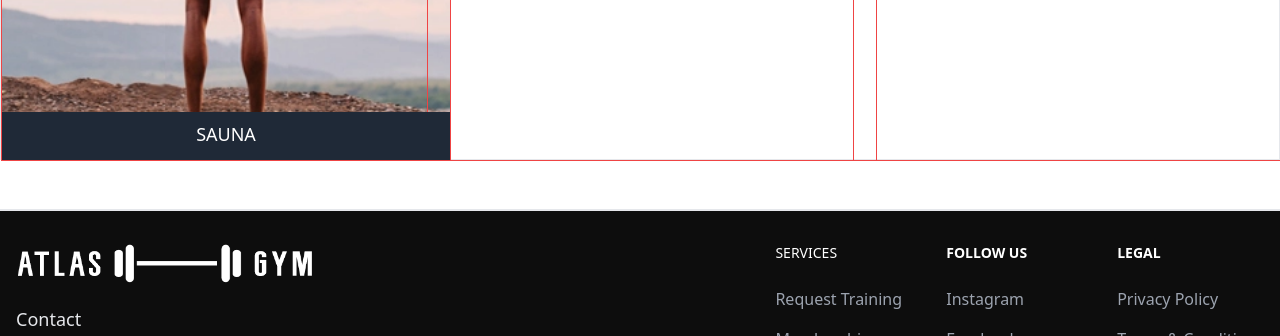
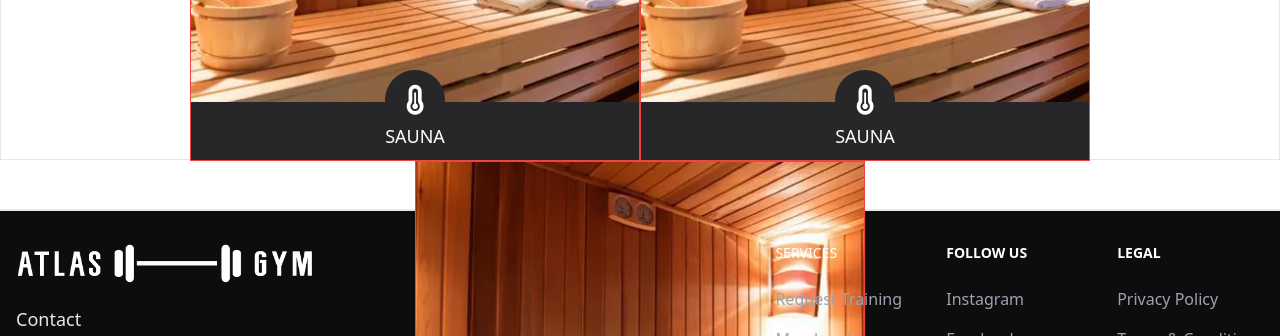
Before and after one commit to jll38/gym-site, a Next.js app: page /services in a window 1280 px wide. Shown: the part 789-1125 px from the top of the page. Built offline with nearby package versions, Linux system fonts and the light colour scheme.

Commit message:
componentized box

```diff
--- /dev/null
+++ b/src/components/SlideColorBox.js
@@ -0,0 +1,73 @@
+import React from "react";
+export function SlideColorBox({ idNum, title, sub, icon }) {
+  return (
+    <div
+      onMouseEnter={() => {
+        //Remove Classes
+        document
+          .getElementById("service-" + idNum + "-box")
+          .classList.remove("top-[440px]", "bg-zinc-800");
+        document
+          .getElementById("service-" + idNum + "-title")
+          .classList.remove("-top-10");
+        document
+          .getElementById("service-" + idNum + "-icon")
+          .classList.remove("-top-8", "text-white", "child:bg-zinc-800"); //Add Classes
+
+        document
+          .getElementById("service-" + idNum + "-box")
+          .classList.add("top-[0px]", "bg-red-600/90");
+        document
+          .getElementById("service-" + idNum + "-title")
+          .classList.add("top-10");
+        document
+          .getElementById("service-" + idNum + "-icon")
+          .classList.add("top-6", "text-red-600", "child:bg-white");
+      }}
+      onMouseLeave={() => {
+        //Remove Classes
+        document
+          .getElementById("service-" + idNum + "-box")
+          .classList.remove("top-[0px]", "bg-red-600/90");
+        document.getElementById("service-" + idNum + "-title").classList.remove("top-10");
+        document
+          .getElementById("service-" + idNum + "-icon")
+          .classList.remove("top-6", "text-red-600", "child:bg-white"); //Add Classes
+
+        document
+          .getElementById("service-" + idNum + "-box")
+          .classList.add("top-[440px]", "bg-zinc-800");
+        document
+          .getElementById("service-" + idNum + "-title")
+          .classList.add("-top-10");
+        document
+          .getElementById("service-" + idNum + "-icon")
+          .classList.add("-top-8", "text-white", "child:bg-zinc-800");
+      }}
+      className="border-red-500 border w-[450px] bg-[url('/images/sauna.webp')] bg-cover bg-no-repeat bg-center h-[500px] overflow-hidden"
+    >
+      <div
+        id={"service-" + idNum + "-box"}
+        className="bg-zinc-800 z-50 transition-all duration-300 top-[440px] h-[500px] relative flex flex-col items-center px-10"
+      >
+        <div
+          id={"service-" + idNum + "-icon"}
+          className="w-full flex justify-center relative -top-8 text-white transition-all duration-300 child:bg-zinc-800"
+        >
+          <div className="w-[60px] h-[60px] relative  rounded-full flex justify-center items-center ">
+            <i class={`fa-solid fa-${icon} text-3xl`}></i>
+          </div>
+        </div>
+        <div
+          id={"service-" + idNum + "-title"}
+          className="text-white -top-10  relative  uppercase font-medium transition-all duration-300"
+        >
+          <div className="text-center uppercase text-lg">{title}</div>
+          <div className="relative top-28 text-white text-md font-medium">
+            {sub}
+          </div>
+        </div>
+      </div>
+    </div>
+  );
+}
--- a/src/pages/services.js
+++ b/src/pages/services.js
@@ -1,3 +1,4 @@
+import { SlideColorBox } from './../components/SlideColorBox';
 import { ShopItem } from "./../components/ShopItem";
 import { PriceCard } from "./../components/priceCard";
 import { Footer } from "./../components/footer";
@@ -43,31 +44,12 @@ export default function Services() {
           </div>
         </div>
 
-        <div className="bg-white flex flex-col justify-center items-center border-b-2 h-[600px]">
-            <div className="border h-[500px] grid grid-cols-3">
-                <div
-                onMouseEnter={() => {
-                    document.getElementById('service-1-box').classList.remove('top-[450px]', 'bg-gray-800')
-
-                    document.getElementById('service-1-box').classList.add('top-0', 'bg-red-600/90')
-                }}
-                onMouseLeave={() => {
-                    document.getElementById('service-1-box').classList.remove('top-0', 'bg-red-600/90')
-
-                    document.getElementById('service-1-box').classList.add('top-[450px]', 'bg-gray-800')
-                }}
-                className="border-red-500 border w-[450px] bg-[url('/images/skipped-legs.webp')] bg-cover bg-no-repeat bg-center h-[500px] overflow-hidden">
-                    <div id="service-1-box"className="bg-gray-800 z-50 h-0 transition-all duration-300 top-[450px] h-[500px] relative flex justify-center">
-                        <div className="text-white top-2 relative text-lg uppercase font-medium">Sauna</div>
-                    </div>
-                </div>
-                <div className="border-red-500 border w-[450px]">
-
-                </div>
-                <div className="border-red-500 border w-[450px]">
-
-                </div>
-            </div>
+        <div className="bg-white flex flex-col gap-4 justify-center items-center border-b-2 h-[600px]">
+          <div className="border h-[500px] flex flex-wrap justify-center">
+            <SlideColorBox idNum={1} title={"Sauna"} sub={"Post-workout relaxation"} icon={"temperature-three-quarters"}/>
+            <SlideColorBox idNum={2} title={"Sauna"} sub={"Post-workout relaxation"} icon={"temperature-three-quarters"}/>
+            <SlideColorBox idNum={3} title={"Sauna"} sub={"Post-workout relaxation"} icon={"temperature-three-quarters"}/>
+          </div>
         </div>
       </main>
       <Footer />
```
Also changed, not shown: public/images/sauna.webp (added).
